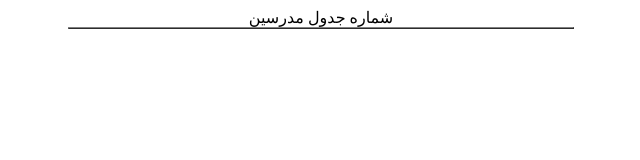
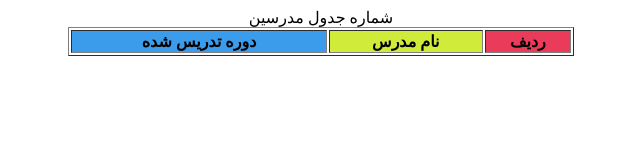
Before and after one commit to Asadi-Alireza/learn-html, a plain HTML site: page E20/index.html in a window 1280 px wide. Shown: the whole page, without its empty margins (319-959 px from the left). Drawn offline with Linux system fonts and the light colour scheme.

Commit message:
added colgroup

```diff
--- a/E20/index.html
+++ b/E20/index.html
@@ -10,6 +10,17 @@
 
     <table border="1"align="center" style="text-align: center; width: 40%;" >
     <caption>شماره جدول مدرسین </caption>
+    <colgroup style="background-color: #eb3b5a;"></colgroup>
+    <!-- برای هر ردیف هر استایل یا هر صفتی مد نظر داشته باشیم در نظر میگیرد -->
+    <colgroup style="background-color: #d1eb3b;"></colgroup>
+    <colgroup style="background-color: #3b9ceb;"></colgroup>
+
+
+    <tr>
+        <th>ردیف</th>
+        <th>نام مدرس</th>
+        <th>دوره تدریس شده </th>
+    </tr>
     </table>
 
 
```
